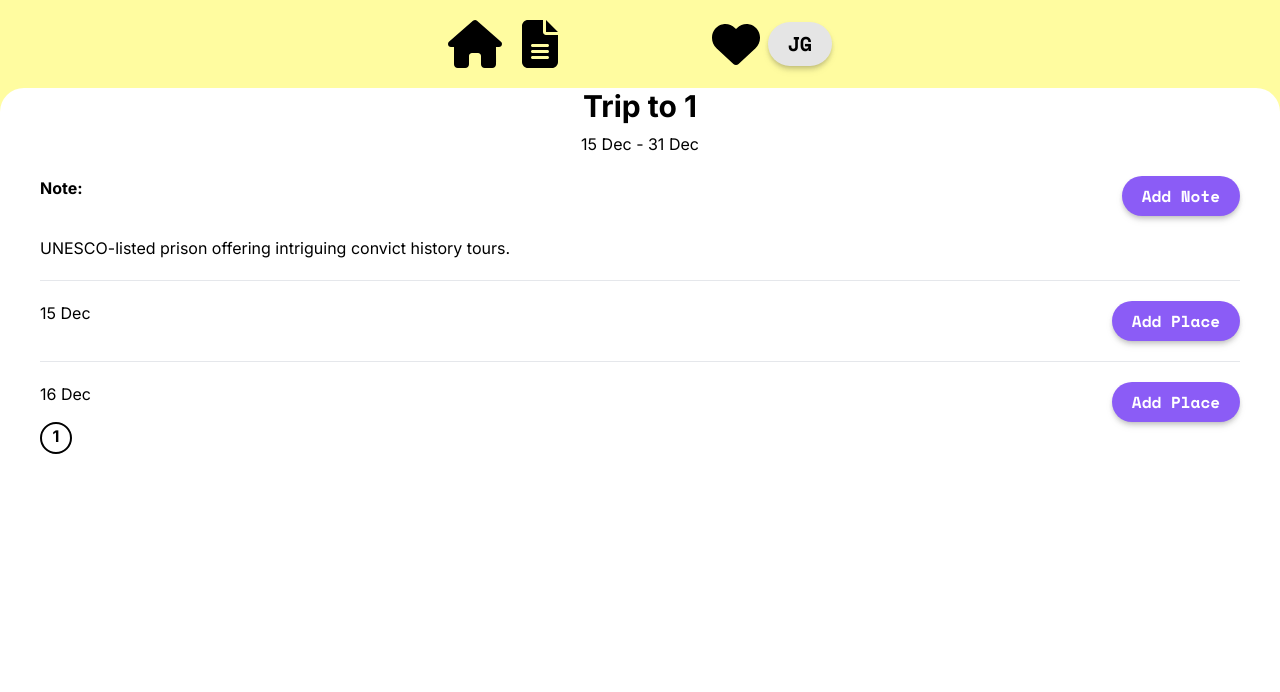
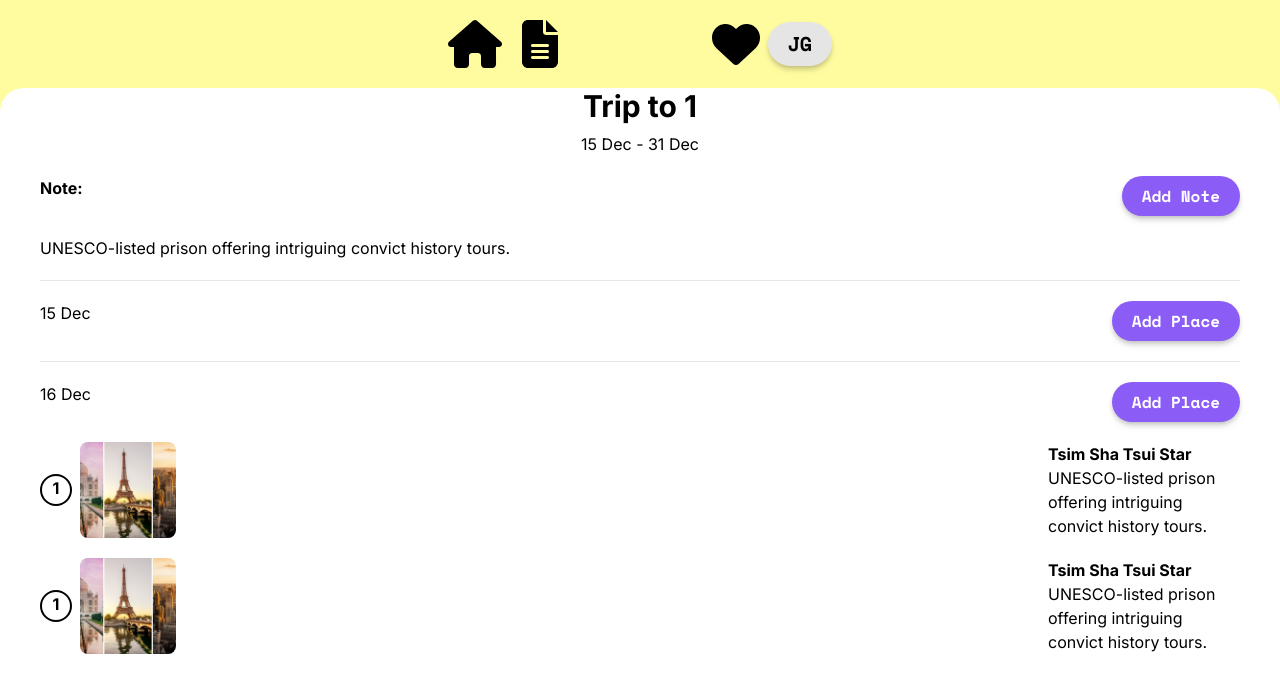
Before and after one commit to Janisgee/discovery_app, a Next.js app in the folder discovery-web/: page /dashboard/trips/1 in a window 1280 px wide. Shown: the top 692 px of the page. Built offline with nearby package versions, Linux system fonts and the light colour scheme; a web font is replaced by a local one.

Commit message:
Created UI for trip bookmark page

```diff
--- a/discovery-web/src/app/dashboard/trips/[location]/page.js
+++ b/discovery-web/src/app/dashboard/trips/[location]/page.js
@@ -1,10 +1,12 @@
 "use client";
 
 import AppTemplate from "@/app/ui/template/appTemplate";
+import BookmarkCardTemplate from "@/app/ui/template/bookmarkCardTemplate";
 import { Button } from "@/app/ui/buttons";
 import { FontAwesomeIcon } from "@fortawesome/react-fontawesome";
 import { faBinoculars } from "@fortawesome/free-solid-svg-icons";
 import { useParams } from "next/navigation";
+import Image from "next/image";
 
 export default function TripLocation() {
   const params = useParams();
@@ -43,13 +45,10 @@ export default function TripLocation() {
           <p> 16 Dec</p>
           <span className="text-right">
             <Button useFor="Add Place" link="/" color="btn-violet" />
-          </span>
-          <div>
-            <h6 className="size-8 rounded-full border-2 border-black text-center">
-              1
-            </h6>
-          </div>
+          </span>{" "}
         </div>
+        <BookmarkCardTemplate />
+        <BookmarkCardTemplate />
       </AppTemplate>
     </div>
   );
--- /dev/null
+++ b/discovery-web/src/app/ui/template/bookmarkCardTemplate.js
@@ -0,0 +1,28 @@
+import Image from "next/image";
+
+export default function BookmarkCardTemplate() {
+  return (
+    <div>
+      <div className="mt-5 flex items-center justify-between">
+        <div>
+          <h6 className="inline-block size-8 rounded-full border-2 border-black text-center">
+            1
+          </h6>
+          <Image
+            src="/catagory_img/attraction.jpg"
+            className="ml-2 inline-block size-24 rounded-lg object-cover"
+            alt="Image of place"
+            width={90}
+            height={90}
+          />
+        </div>
+        <div className="">
+          <h6>Tsim Sha Tsui Star</h6>
+          <p className="max-w-48">
+            UNESCO-listed prison offering intriguing convict history tours.
+          </p>
+        </div>
+      </div>
+    </div>
+  );
+}
```
